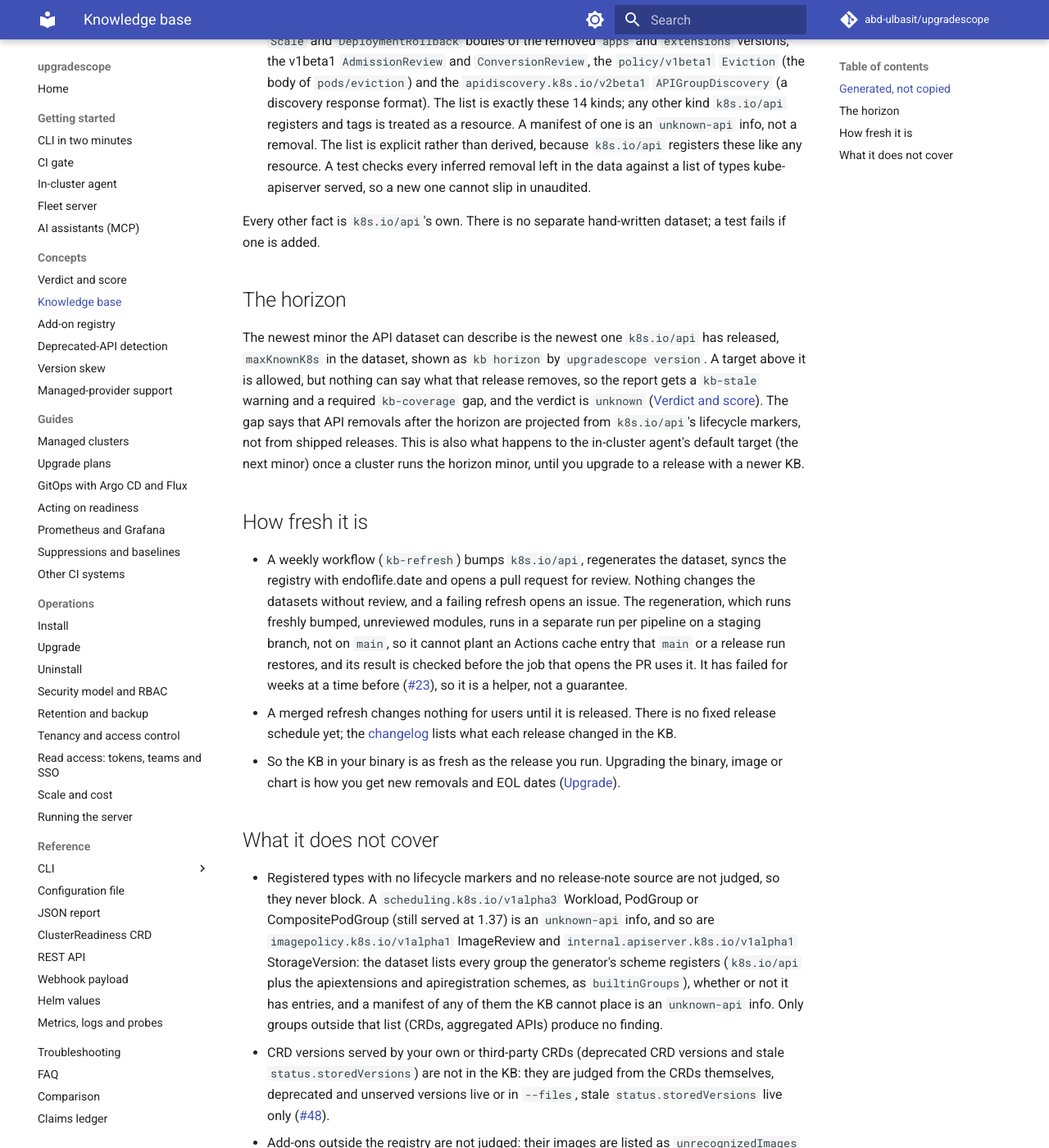
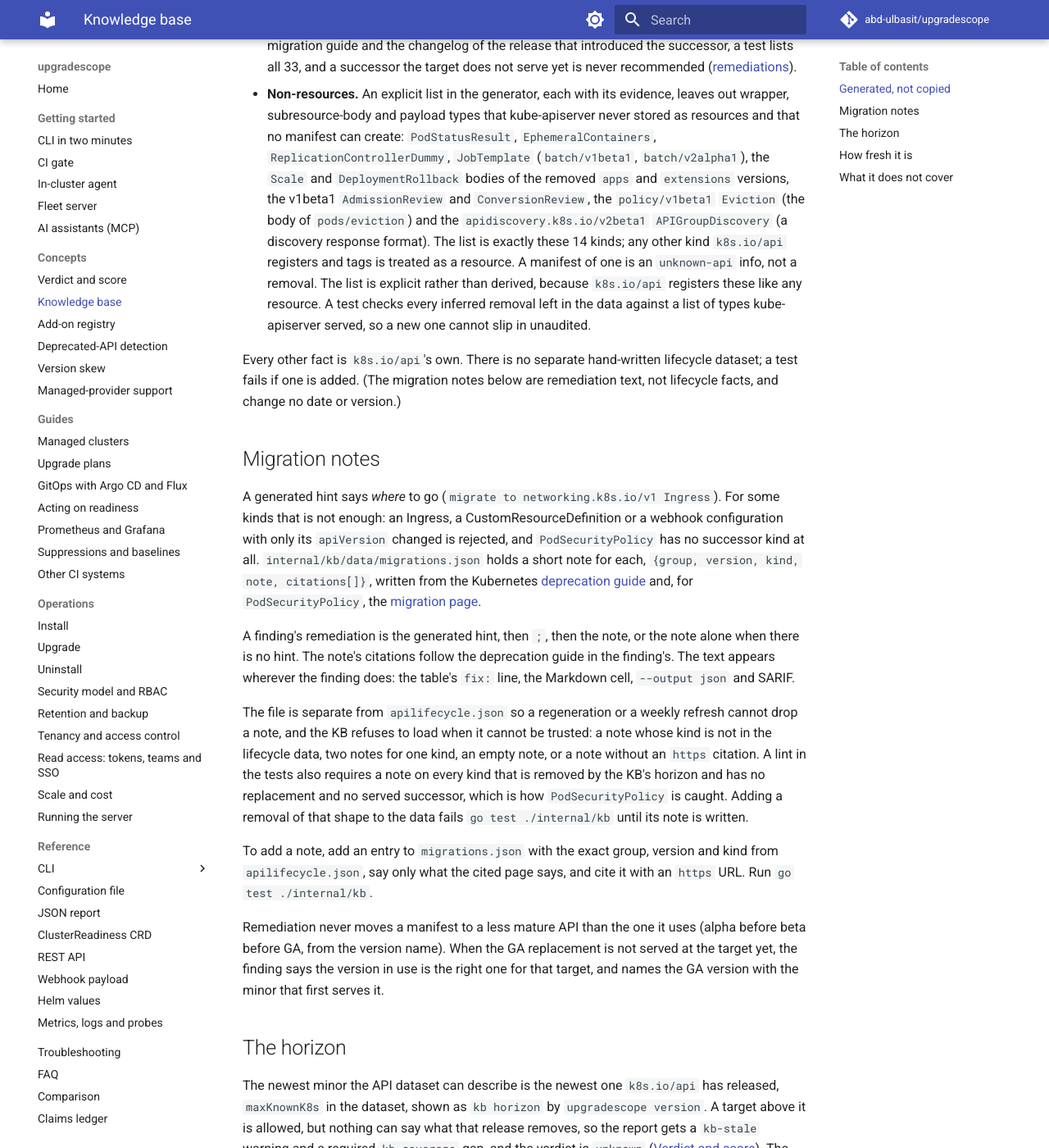
Before and after one commit to abd-ulbasit/upgradescope, an MkDocs documentation site: the page built from docs/concepts/knowledge-base.md, in a window 1280 px wide and 1400 px high, scrolled down 2227 px. Shown: the whole window at 82% size. Built offline with MkDocs 1.6.1 and Material for MkDocs 9.7.7, drawn with Linux system fonts in a browser that asks for light colours; comment, search, counter and statistics services are not loaded; some of the changed text lies outside the part shown.

Commit message:
docs: migration notes, the scope of a verdict, and the maturity rule
Refs #330, #331, #332, #333, #334

Co-Authored-By: Claude Fable 5 <noreply@anthropic.com>

```diff
--- a/docs/concepts/knowledge-base.md
+++ b/docs/concepts/knowledge-base.md
@@ -1,13 +1,14 @@
 # Knowledge base
 
 The knowledge base (KB) is what upgradescope knows about Kubernetes and the
-add-ons around it. It has four parts, all **compiled into the binary**:
+add-ons around it. It has five parts, all **compiled into the binary**:
 nothing is fetched at runtime, and a KB update reaches you only through a
 new release.
 
 | Part | Source | Maintained by |
 |---|---|---|
 | API lifecycle: for each group/version/kind, when it was introduced, deprecated and removed, and its replacement | generated from `k8s.io/api` source (`internal/kb/data/apilifecycle.json`), and nothing else: no hand-written overlay. The few facts the source lacks are fixups in the generator, each with a citation | `tools/gen-kb` |
+| Migration notes: what a manifest needs besides a new `apiVersion`, for the kinds whose replacement is not a drop-in or that have none | hand-written in `internal/kb/data/migrations.json`, every note cited; merged onto the lifecycle data when the KB loads, and never written by `tools/gen-kb` or the weekly refresh | hand-curated ([Migration notes](#migration-notes)) |
 | Add-on registry: end of life, release lines and Kubernetes compatibility of common add-ons | one YAML file per add-on in `registry/data/`, every claim cited | hand-curated, and synced with endoflife.date where it has the product ([Add-on registry](addon-registry.md)) |
 | Version-skew policy | the upstream [version skew policy](https://kubernetes.io/releases/version-skew-policy/) | `internal/kb/skew.go` ([Version skew](version-skew.md)) |
 | Managed-provider support calendars: for EKS, GKE and AKS, when each Kubernetes minor leaves standard support and when extended support ends, and where the provider publishes it, the extended-support list price | one YAML file per provider in `registry/data/providers/`, every date and price cited | EKS and AKS synced with endoflife.date, GKE and the prices hand-curated ([Managed-provider support](support-lifecycle.md)) |
@@ -92,7 +93,44 @@ Five things the generator adds to what the source says, each in
   kube-apiserver served, so a new one cannot slip in unaudited.
 
 Every other fact is `k8s.io/api`'s own. There is no separate hand-written
-dataset; a test fails if one is added.
+lifecycle dataset; a test fails if one is added. (The migration notes below
+are remediation text, not lifecycle facts, and change no date or version.)
+
+## Migration notes
+
+A generated hint says *where* to go (`migrate to networking.k8s.io/v1
+Ingress`). For some kinds that is not enough: an Ingress, a
+CustomResourceDefinition or a webhook configuration with only its
+`apiVersion` changed is rejected, and `PodSecurityPolicy` has no successor
+kind at all. `internal/kb/data/migrations.json` holds a short note for each,
+`{group, version, kind, note, citations[]}`, written from the Kubernetes
+[deprecation guide](https://kubernetes.io/docs/reference/using-api/deprecation-guide/)
+and, for `PodSecurityPolicy`, the
+[migration page](https://kubernetes.io/docs/tasks/configure-pod-container/migrate-from-psp/).
+
+A finding's remediation is the generated hint, then `; `, then the note, or
+the note alone when there is no hint. The note's citations follow the
+deprecation guide in the finding's. The text appears wherever the finding
+does: the table's `fix:` line, the Markdown cell, `--output json` and SARIF.
+
+The file is separate from `apilifecycle.json` so a regeneration or a weekly
+refresh cannot drop a note, and the KB refuses to load when it cannot be
+trusted: a note whose kind is not in the lifecycle data, two notes for one
+kind, an empty note, or a note without an `https` citation. A lint in the
+tests also requires a note on every kind that is removed by the KB's horizon
+and has no replacement and no served successor, which is how
+`PodSecurityPolicy` is caught. Adding a removal of that shape to the data
+fails `go test ./internal/kb` until its note is written.
+
+To add a note, add an entry to `migrations.json` with the exact group,
+version and kind from `apilifecycle.json`, say only what the cited page
+says, and cite it with an `https` URL. Run `go test ./internal/kb`.
+
+Remediation never moves a manifest to a less mature API than the one it
+uses (alpha before beta before GA, from the version name). When the GA
+replacement is not served at the target yet, the finding says the version in
+use is the right one for that target, and names the GA version with the
+minor that first serves it.
 
 ## The horizon
 
@@ -142,3 +180,7 @@ the horizon minor, until you upgrade to a release with a newer KB.
   `unrecognizedImages` in the inventory and the report, and never become
   findings.
 - Feature gates, flags and behaviour changes that are not API removals.
+- Field-level removals and in-tree volume-plugin removals inside an API that
+  is still served (`glusterfs`, `awsElasticBlockStore`, `cephfs`, `rbd`, the
+  `gitRepo` volume): only the `apiVersion` and `kind` of an object are
+  judged. The reports say so ([Verdict and score](verdict-and-score.md#what-a-verdict-does-not-cover)).
```
Also changed, not shown: CONTRIBUTING.md (+2 -1 lines), README.md (+8 -0 lines), docs/concepts/verdict-and-score.md (+14 -0 lines).
